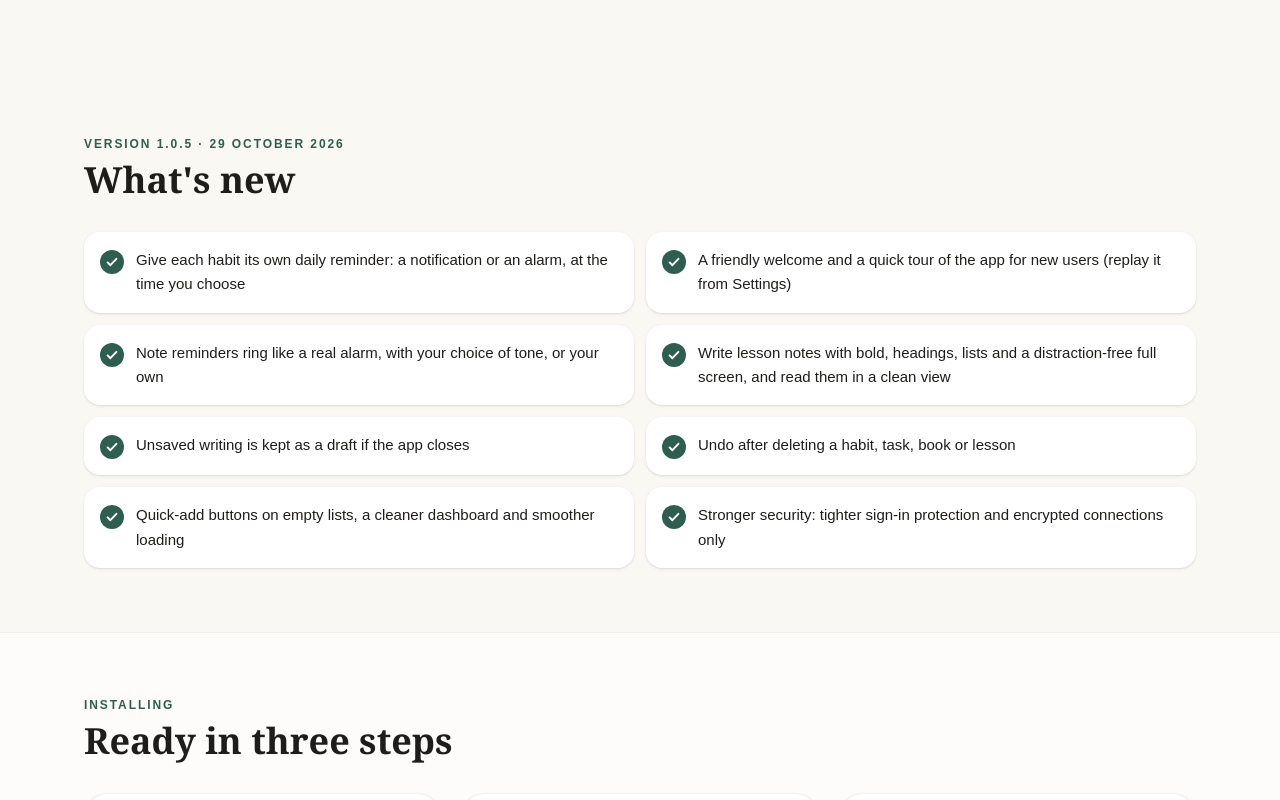
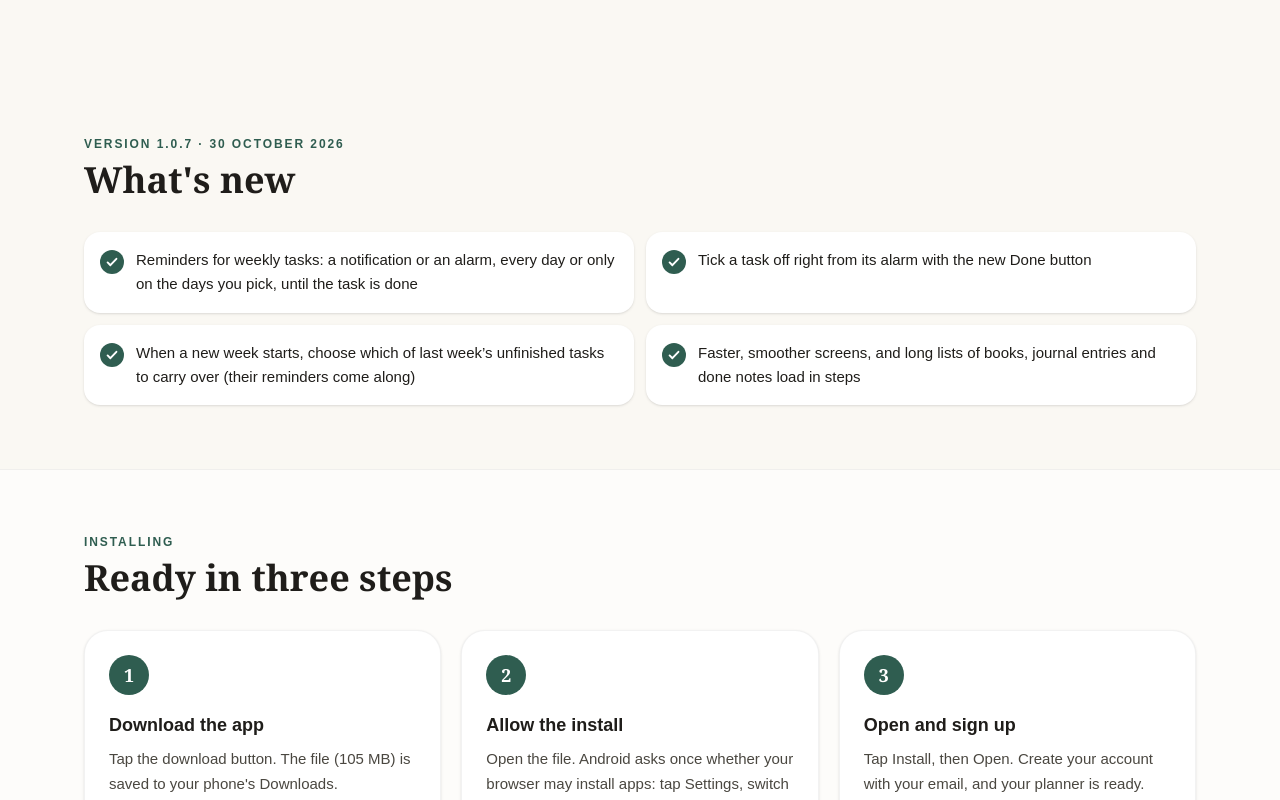
Before and after one commit to faizan619/Planner_Flow_Backend, a Next.js app: page /download in a window 1280 px wide. Shown: the part 1780-2580 px from the top of the page. Built offline with nearby package versions, Linux system fonts and the light colour scheme.

Commit message:
done with the update and implemented the weekly alarm feature and in app update feature

```diff
--- /dev/null
+++ b/src/app/api/v1/app/latest/route.js
@@ -0,0 +1,19 @@
+import { connection } from "next/server";
+import { publicOrigin } from "@/server/http";
+import { release } from "@/config/release";
+
+// GET /api/v1/app/latest — the newest Android version, so the app can offer
+// an update. Public (nothing personal, and signed-out installs ask too).
+// Comes from src/config/release.js, the same place as the /download page.
+//   → { version, versionCode, minimumVersionCode, releasedOn, whatsNew, downloadPage }
+export async function GET(request) {
+  await connection(); // read at request time, never baked in at build
+  return Response.json({
+    version: release.version,
+    versionCode: release.versionCode,
+    minimumVersionCode: release.minimumVersionCode,
+    releasedOn: release.releasedOn,
+    whatsNew: release.whatsNew,
+    downloadPage: `${publicOrigin(request)}/download`,
+  });
+}
--- a/src/components/docs/tabs/Api.js
+++ b/src/components/docs/tabs/Api.js
@@ -61,6 +61,7 @@ export default function Api() {
             [<C key="9">POST /inbox/read-all</C>, USER, "→ 204"],
             [<C key="10">DELETE /inbox/:id</C>, USER, "→ 204; removes it from your inbox only"],
             [<C key="11">GET /health</C>, ANYONE, "→ { ok }; checks the database connection (nothing else, since it is public)"],
+            [<C key="12">GET /app/latest</C>, ANYONE, "→ { version, versionCode, minimumVersionCode, releasedOn, whatsNew, downloadPage }; the app offers an update when a newer versionCode is out (from src/config/release.js)"],
           ]}
         />
       </Section>
--- a/src/config/release.js
+++ b/src/config/release.js
@@ -11,32 +11,34 @@
 
 const REPO = "https://github.com/faizan619/Planner_Flow_Backend";
 
-const version = "1.0.5";
-const versionCode = 8;
+const version = "1.0.7";
+const versionCode = 10;
 const fileName = `planner-flow-${version}-${versionCode}.apk`;
 
 export const release = {
   version,
   versionCode,
   fileName,
-  releasedOn: "2026-10-29",
-  sizeBytes: 110_346_449,
+  releasedOn: "2026-10-30",
+  sizeBytes: 110_459_845,
   // SHA-256 of the APK file, so people can check the download is intact.
-  sha256: "513564964873a107f23fb7182077db976349982a33a4601a44feaa7c63417bff",
+  sha256: "ca6b98d0028aaac2f9fc015f722be8e61bba125e245efd2667c1b1cf22e96837",
   // SHA-256 of the signing certificate. The same for every version: Android
   // only installs an update signed with the same key.
   certificateSha256: "2d719fb45b33367015d3a1dfa2f0739b23992cd6d331a21eb989d48bead07a0a",
   minAndroid: "Android 7.0 or newer",
+  // The app (1.0.6 and later) asks people to update when a newer versionCode
+  // is out. Versions below this one must update: no "Later".
+  //   minor update (optional): leave this as it is
+  //   major update (required): set it to the new versionCode
+  // Never lower it.
+  minimumVersionCode: 10, // 1.0.7: a major update, required
   downloadUrl: process.env.APK_DOWNLOAD_URL || `${REPO}/releases/download/v${version}-${versionCode}/${fileName}`,
   releasePage: `${REPO}/releases/tag/v${version}-${versionCode}`,
   whatsNew: [
-    "Give each habit its own daily reminder: a notification or an alarm, at the time you choose",
-    "A friendly welcome and a quick tour of the app for new users (replay it from Settings)",
-    "Note reminders ring like a real alarm, with your choice of tone, or your own",
-    "Write lesson notes with bold, headings, lists and a distraction-free full screen, and read them in a clean view",
-    "Unsaved writing is kept as a draft if the app closes",
-    "Undo after deleting a habit, task, book or lesson",
-    "Quick-add buttons on empty lists, a cleaner dashboard and smoother loading",
-    "Stronger security: tighter sign-in protection and encrypted connections only",
+    "Reminders for weekly tasks: a notification or an alarm, every day or only on the days you pick, until the task is done",
+    "Tick a task off right from its alarm with the new Done button",
+    "When a new week starts, choose which of last week’s unfinished tasks to carry over (their reminders come along)",
+    "Faster, smoother screens, and long lists of books, journal entries and done notes load in steps",
   ],
 };
```
Also changed, not shown: 1 other file (tests, documents, lock files or other folders).
